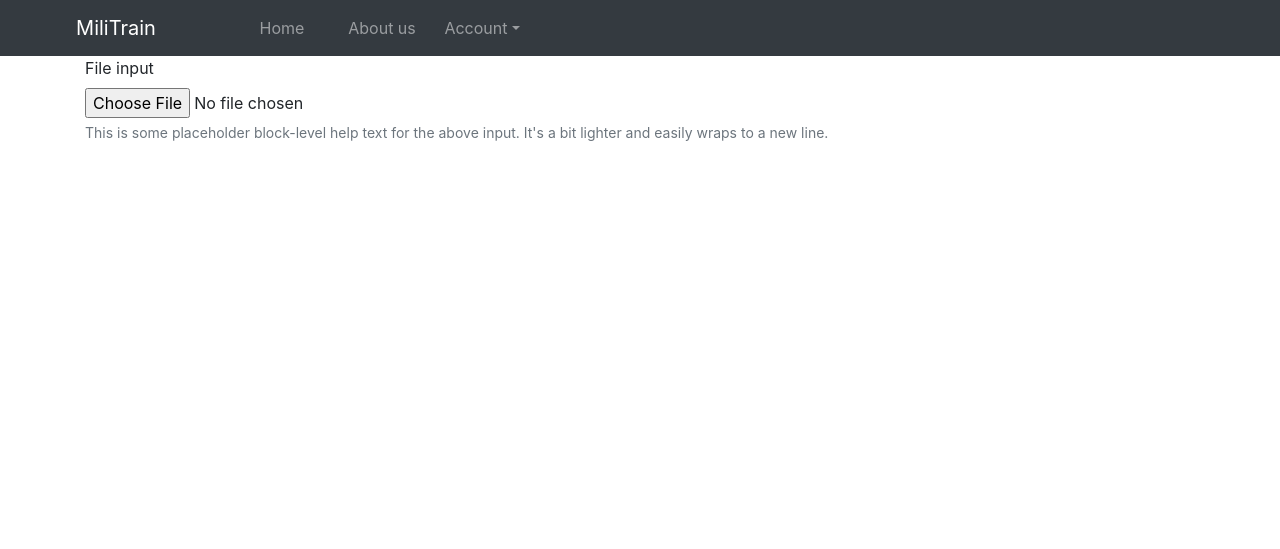
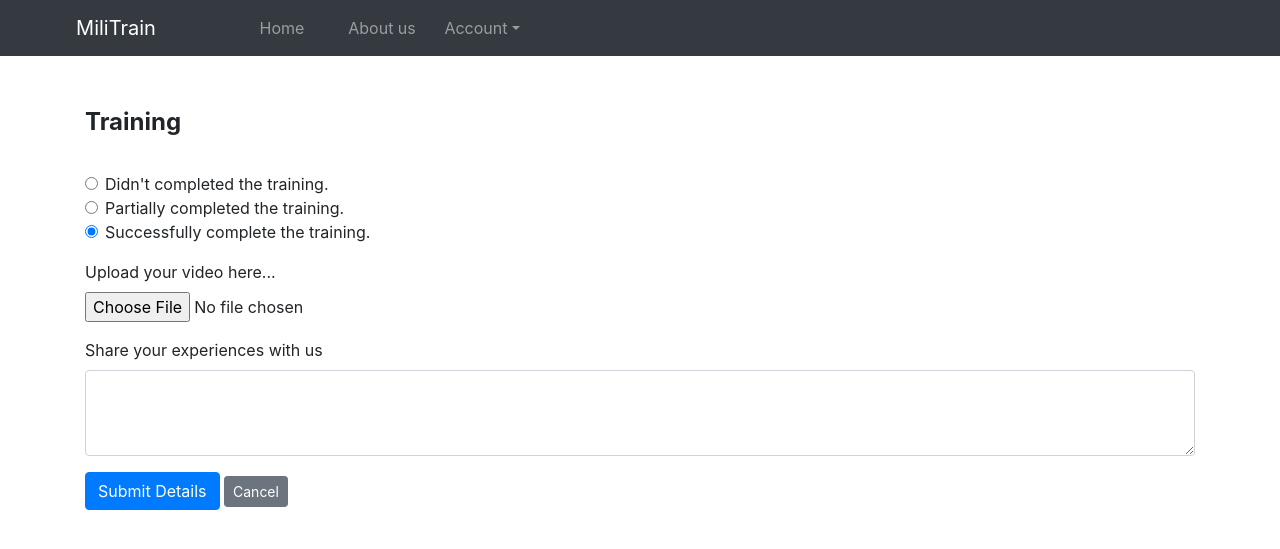
Before and after one commit to MelangaK97/MiliTrain, a CodeIgniter app: page /MiliTrain/trainee/activity in a window 1280 px wide. Shown: the top 549 px of the page. Run offline with CodeIgniter, Linux system fonts and the light colour scheme; some libraries are stand-ins or nearby versions.

Commit message:
Update activity.php

```diff
--- a/application/views/pages/trainee/activity.php
+++ b/application/views/pages/trainee/activity.php
@@ -1,5 +1,32 @@
-<div class="form-group">
-    <label for="exampleInputFile">File input</label>
-    <input type="file" class="form-control-file" id="exampleInputFile" aria-describedby="fileHelp">
-    <small id="fileHelp" class="form-text text-muted">This is some placeholder block-level help text for the above input. It's a bit lighter and easily wraps to a new line.</small>
-</div>
+<br><br><form>
+    <fieldset>
+        <legend class="font-weight-bold">Training</legend><br>
+        <fieldset class="form-group">
+            <div class="form-check">
+                <label class="form-check-label">
+                    <input type="radio" class="form-check-input" name="optionsRadios" id="optionsRadios3" value="option3" selected="">Didn't completed the training.
+                </label>
+            </div>
+            <div class="form-check">
+                <label class="form-check-label">
+                    <input type="radio" class="form-check-input" name="optionsRadios" id="optionsRadios2" value="option2">Partially completed the training.
+                </label>
+            </div>
+            <div class="form-check">
+                <label class="form-check-label">
+                    <input type="radio" class="form-check-input" name="optionsRadios" id="optionsRadios1" value="option1" checked="">Successfully complete the training.
+                </label>
+            </div>
+        </fieldset>
+        <div class="form-group">
+            <label for="exampleInputFile">Upload your video here...</label>
+            <input type="file" class="form-control-file" id="exampleInputFile" aria-describedby="fileHelp">
+        </div>
+        <div class="form-group">
+            <label for="exampleTextarea">Share your experiences with us</label>
+            <textarea class="form-control" id="exampleTextarea" rows="3" name="editor1"></textarea>
+        </div>
+        <button type="submit" class="btn btn-primary">Submit Details</button>
+        <button type="button" class="btn btn-secondary btn-sm">Cancel</button>
+    </fieldset>
+</form>
```
